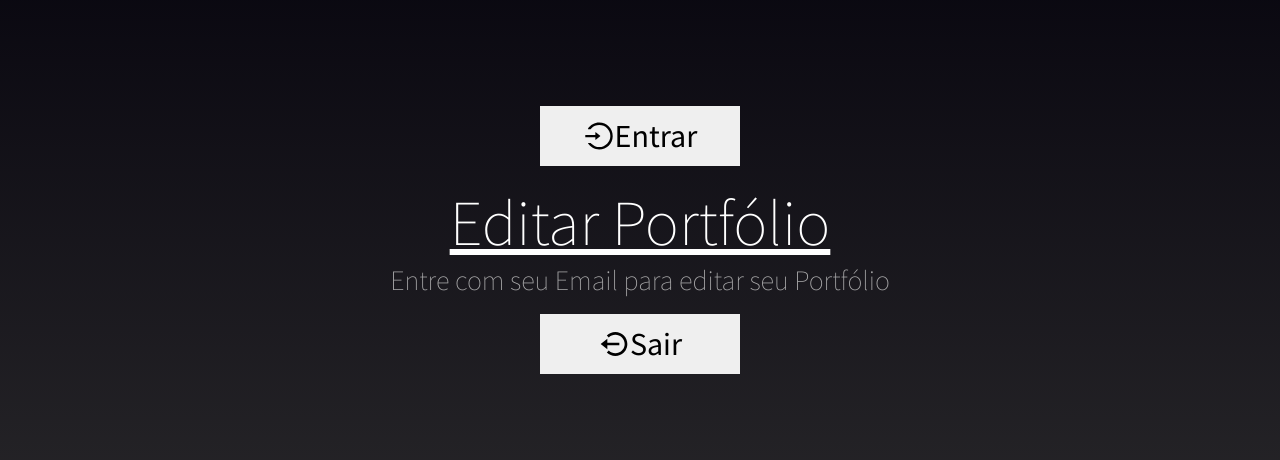
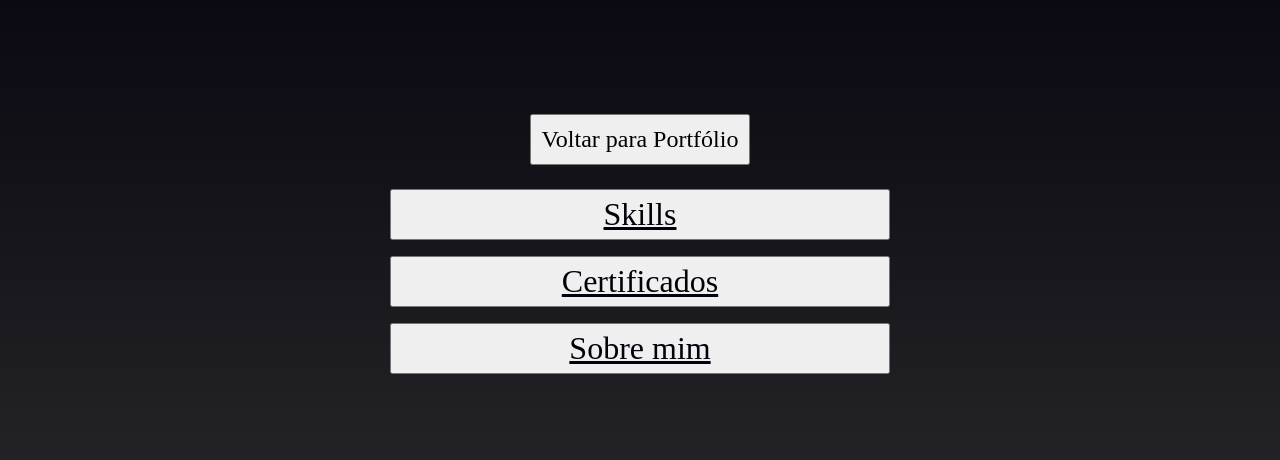
Before and after one commit to oAoj1/FEPortfolio, a React (Vite) app: page /edit in a window 1280 px wide. Shown: the part 160-620 px from the top of the page. Built offline with nearby package versions, Linux system fonts and the light colour scheme.

Commit message:
pequenos ajustes

```diff
--- a/src/Pages/Edicao/index.tsx
+++ b/src/Pages/Edicao/index.tsx
@@ -1,23 +1,12 @@
 import './Edicao.css'
 import { Link } from "react-router-dom"
-import { useAuth0 } from "@auth0/auth0-react"
-import LoginButton from '../../auth/login'
-import LogoutButton from '../../auth/logout'
-import Loading from '../../auth/loading'
 
 export default function PaginaEdicao(){
-
-    const { isAuthenticated, isLoading } = useAuth0()
-
-    if (isLoading) {
-        return <Loading/>
-    }
 
     return(
         <div className='paginaEdicaoContainer'>
 
             <div className="usuario">
-                {isAuthenticated ?
                     <div className='editContainer'>
                         <div className="titleContainer">
                             <Link to='/'>
@@ -42,22 +31,9 @@ export default function PaginaEdicao(){
                             </Link>
 
                         </div>
-                    </div>  :
-
-                <div style={{
-                    display:"flex",
-                    alignItems:'center',
-                    justifyContent:'center',
-                    flexDirection:'column'
-                }}>
-                    <LoginButton/>
-                    <h1>Editar Portfólio</h1>
-                    <h2>Entre com seu Email para editar seu Portfólio</h2>
-                </div>}
+                    </div>
 
             </div>
-
-            <LogoutButton/>
 
         </div>
     )
--- a/src/auth/auth.css
+++ /dev/null
@@ -1,36 +0,0 @@
-.logarBotao,
-.sairBotao{
-    display: flex;
-    align-items: center;
-    justify-content: center;
-    cursor: pointer;
-    border: 0;
-    padding: 10px;
-    font-size: 2em;
-    margin: 1rem 0;
-    transition: 0.2s;
-    width: 200px;
-}
-
-.logarBotao:hover,
-.sairBotao:hover{
-    background-color: #000;
-    color: #fff;
-}
-
-.loadingContainer{
-    width: 100%;
-    height: 100vh;
-    display: flex;
-    justify-content: center;
-    align-items: center;
-    background-color: #540261;
-}
-
-.loadingContainer p{
-    font-size: 5em;
-    color: #fff;
-    font-style: italic;
-    font-family: 'Taviraj';
-    text-decoration: underline;
-}
--- a/src/auth/loading.tsx
+++ /dev/null
@@ -1,7 +0,0 @@
-export default function Loading(){
-    return(
-        <div className="loadingContainer">
-            <p>Carregando...</p>
-        </div>
-    )
-}
--- a/src/auth/login.tsx
+++ /dev/null
@@ -1,19 +0,0 @@
-import './auth.css'
-import { useAuth0 } from "@auth0/auth0-react";
-import { AiOutlineLogin } from 'react-icons/ai'
-
-const LoginButton = () => {
-  const { loginWithRedirect } = useAuth0()
-
-  return(
-    <button
-      className="logarBotao"
-      onClick={() => loginWithRedirect()}
-    >
-      <AiOutlineLogin/>
-      Entrar
-    </button>
-  )
-}
-
-export default LoginButton
--- a/src/auth/logout.tsx
+++ /dev/null
@@ -1,19 +0,0 @@
-import './auth.css'
-import { useAuth0 } from "@auth0/auth0-react";
-import { BiLogOutCircle } from 'react-icons/bi'
-
-const LogoutButton = () => {
-  const { logout } = useAuth0()
-
-  return (
-    <button
-      className="sairBotao"
-      onClick={() => logout({ logoutParams: { returnTo: window.location.origin } })}
-    >
-      <BiLogOutCircle/>
-      Sair
-    </button>
-  )
-};
-
-export default LogoutButton
--- a/src/services/api.ts
+++ b/src/services/api.ts
@@ -1,7 +1,7 @@
-import axios from "axios";
+import axios from "axios"
 
 const api = axios.create({
-    baseURL: 'https://portfolior-back-end-production.up.railway.app'
+    baseURL: 'http://localhost:5555'
 })
 
 export default api
```
